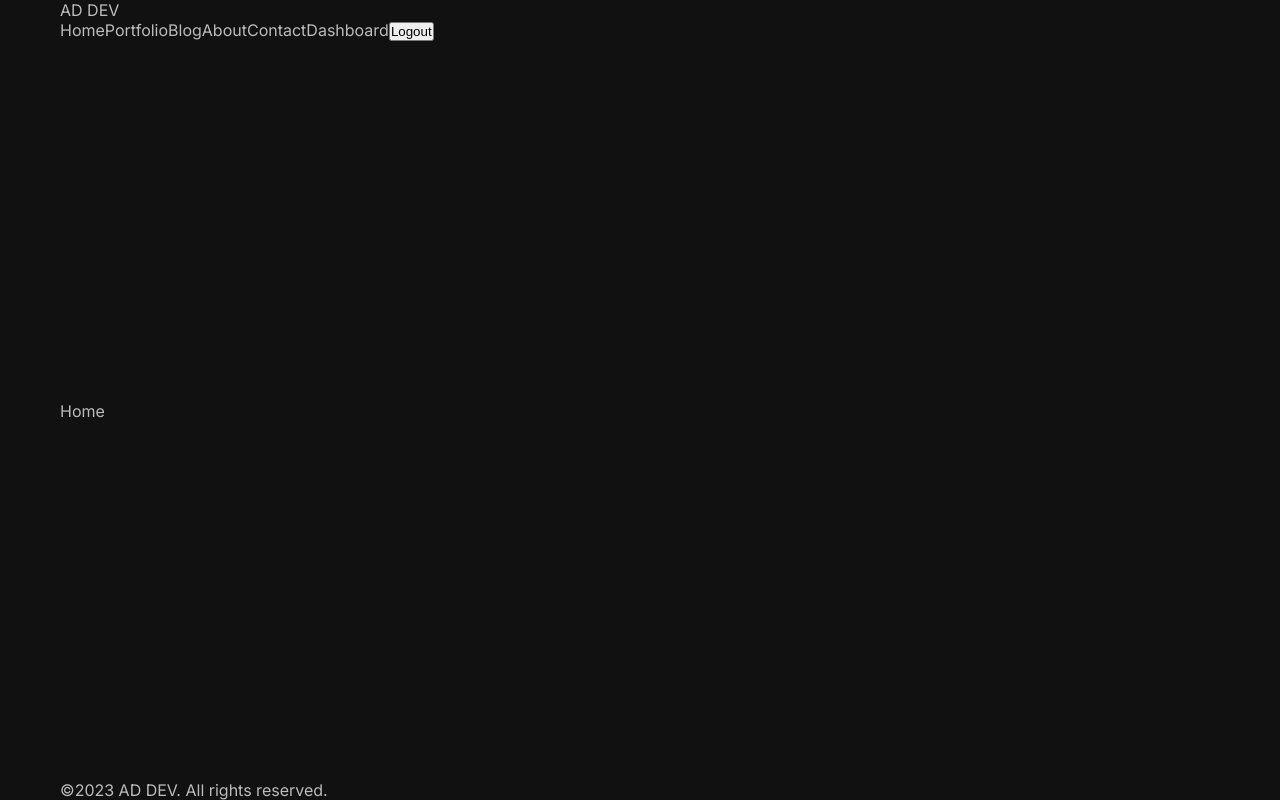
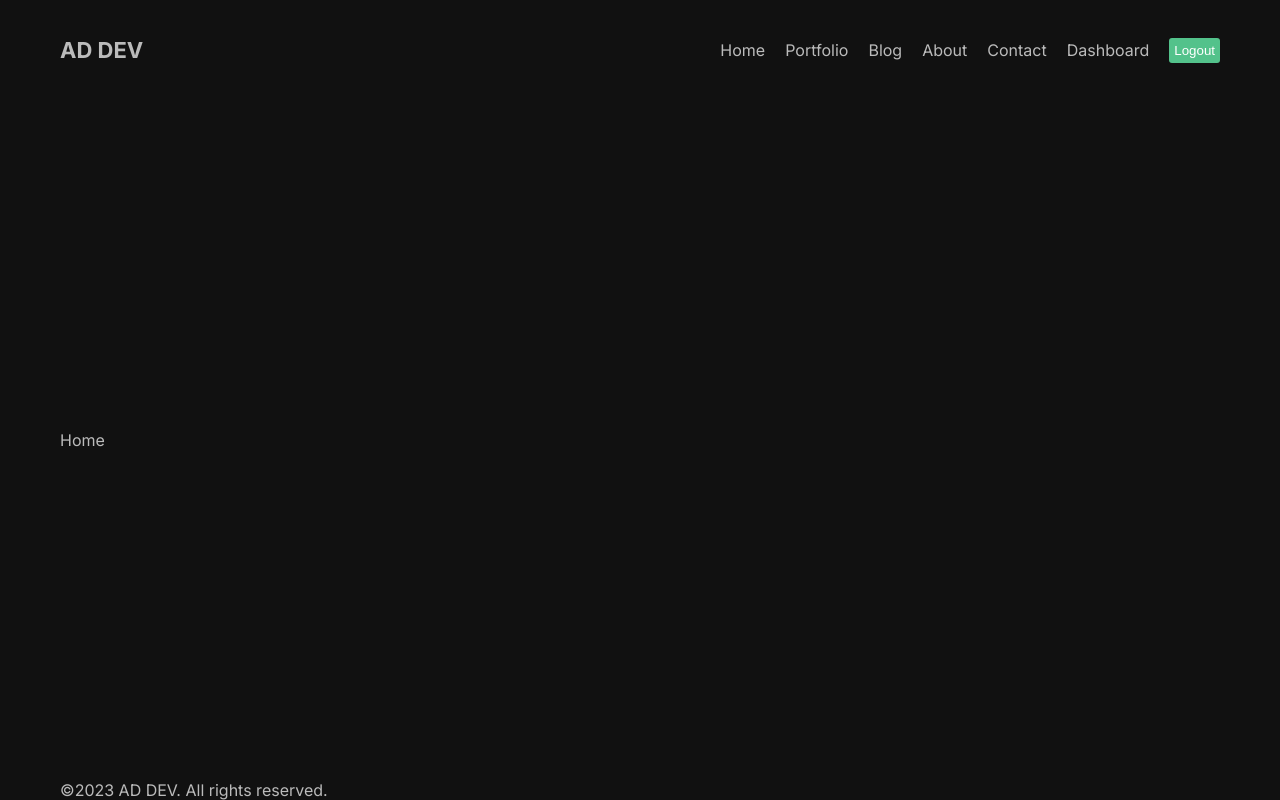
Before and after one commit to adarraji/nextjs-blog, a Next.js app: page / in a window 1280 px wide. Built offline with nearby package versions, Linux system fonts and the light colour scheme.

Commit message:
added styles

```diff
--- a/src/components/navbar/Navbar.jsx
+++ b/src/components/navbar/Navbar.jsx
@@ -40,14 +40,14 @@ const links = [
 const Navbar = () => {
     return (
         <div className={styles.container}>
-            <Link href="/">AD DEV</Link>
-            <div>
+            <Link href="/" className={styles.logo}>AD DEV</Link>
+            <div className={styles.links}>
                 {
                     links.map(link => (
-                        <Link key={link.id} href={link.url}>{link.title}</Link>
+                        <Link key={link.id} href={link.url} className={styles.link}>{link.title}</Link>
                     ))
                 }
-                <button onClick={() => console.log("Logged out")}>Logout</button>
+                <button onClick={() => console.log("Logged out")} className={styles.logout}>Logout</button>
             </div>
         </div>
     )
--- a/src/components/navbar/page.module.css
+++ b/src/components/navbar/page.module.css
@@ -1,3 +1,26 @@
 .container {
+    height: 100px;
+    display: flex;
+    justify-content: space-between;
+    align-items: center;
+}
 
+.logo {
+    font-weight: bold;
+    font-size: 22px;
 }
+
+.links {
+    display: flex;
+    align-items: center;
+    gap: 20px;
+}
+
+.logout {
+    padding: 5px;
+    border: none;
+    background-color: #53c28b;
+    color: white;
+    cursor: pointer;
+    border-radius: 3px;
+}
```
